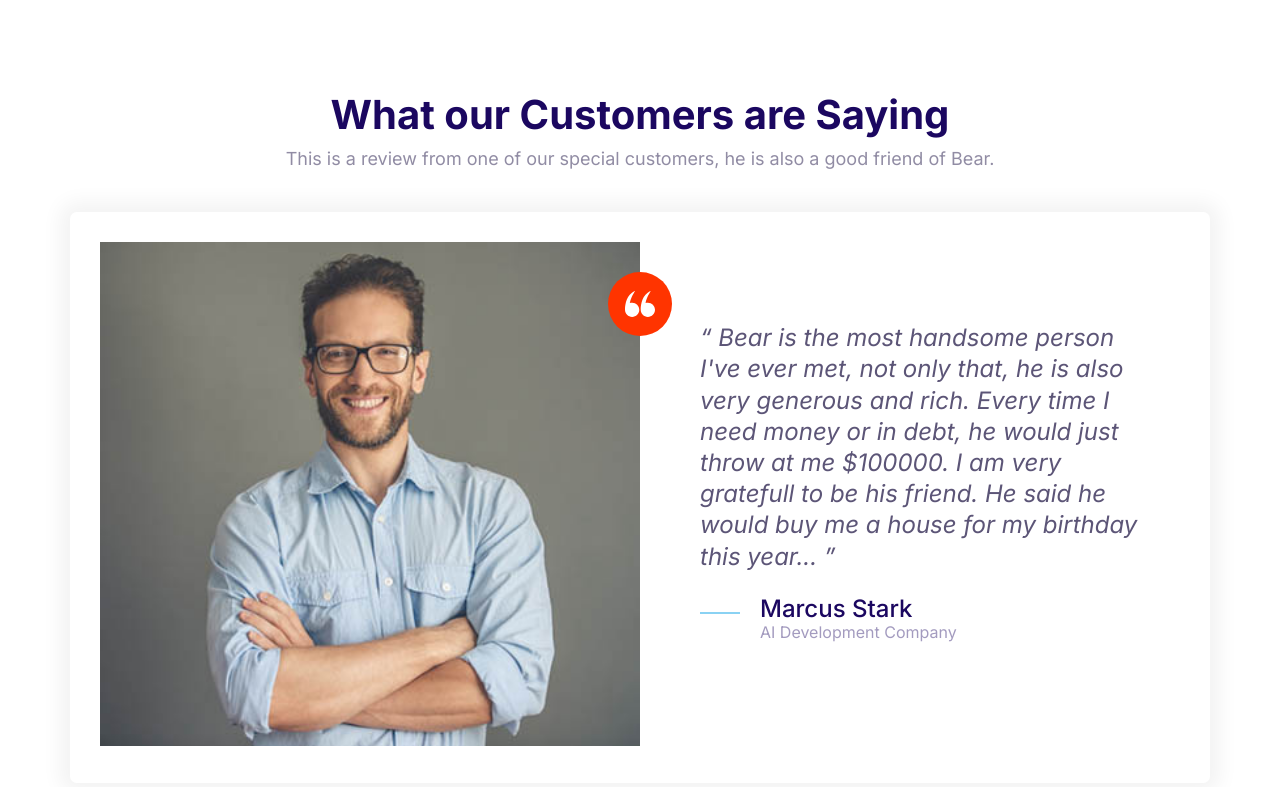
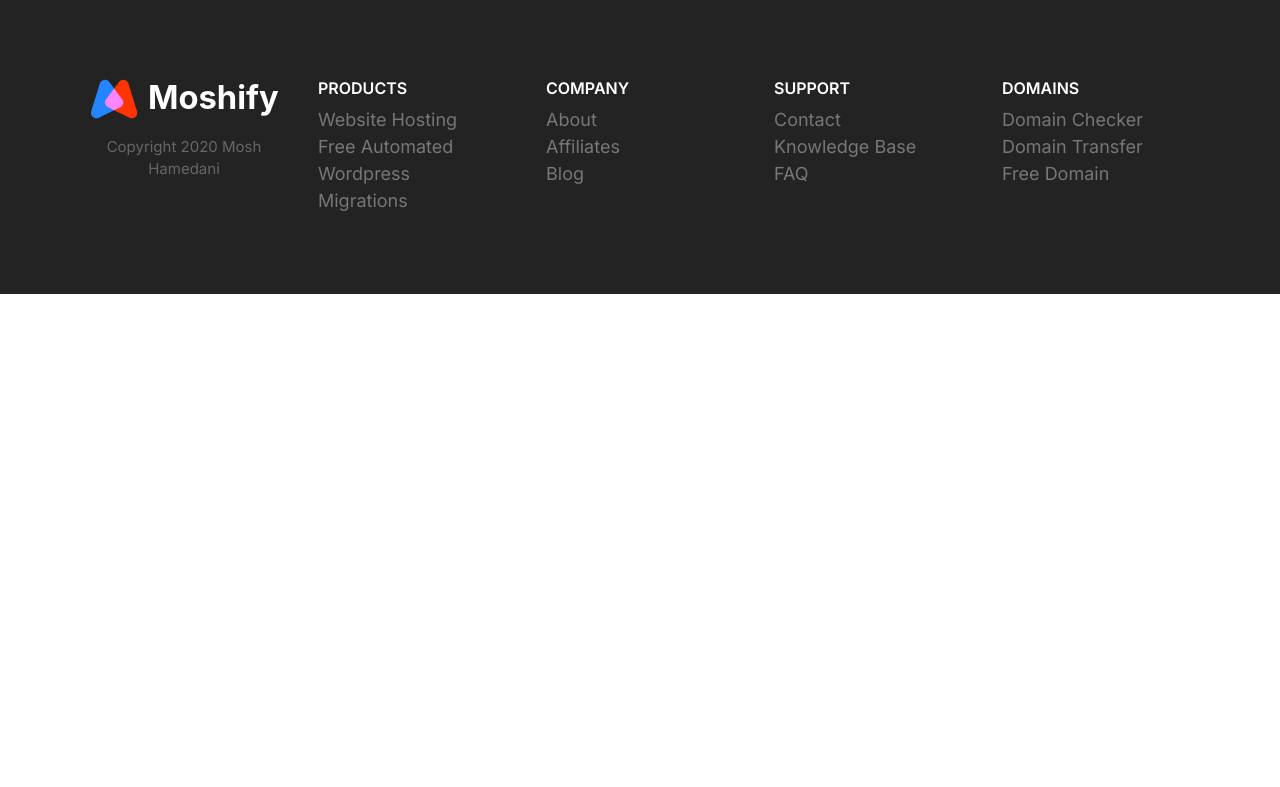
Before and after one commit to biatuong0978/bearnitize, a plain HTML site: page index.html in a window 1280 px wide. Drawn offline with Linux system fonts and the light colour scheme.

Commit message:
Build Footer Block

```diff
--- a/css/styles.css
+++ b/css/styles.css
@@ -837,3 +837,82 @@ a {
     max-width: 700px;
     }
 }
+
+/* Footer Block */
+
+.footer {
+    background: #232323;
+}
+
+.footer a {
+    color: #777;
+    transition: color .3s;
+}
+
+.footer a:hover {
+    color: #fff;
+}
+
+.footer__section {
+    padding: 2rem;
+    border-bottom: 1px solid #393939;
+}
+
+.footer__section .list {
+    margin: 0;
+}
+
+.footer__heading {
+    text-transform: uppercase;
+    font-weight: 600;
+}
+
+.footer__brand {
+    margin-top: 5rem;
+    text-align: center;
+}
+
+.footer__brand img {
+    /* TODO: Consider applying width 100% to
+    all images. */
+    width: 100%;
+    max-width: 230px;
+}
+
+.footer__copyright {
+    font-size: 2.1rem;
+    color: #fff;
+    opacity: .3;
+}
+
+@media screen and (min-width: 768px) {
+    .footer__sections {
+        grid-template-columns: repeat(auto-fit, minmax(10rem, 1fr));
+    }
+
+    .footer .collapsible__chevron {
+        display: none;
+    }
+
+    .footer .collapsible__content {
+        opacity: 1;
+        max-height: 100%;
+    }
+
+    .footer__brand {
+        order: -1;
+        margin-top: 1rem;
+    }
+
+    .footer__copyright {
+        font-size: 1.5rem;
+    }
+
+    .footer__section {
+        border: none;
+    }
+
+    .footer__heading {
+        font-size: 1.6rem;
+    }
+}
--- a/index.html
+++ b/index.html
@@ -14,54 +14,75 @@
     <link rel="stylesheet" href="css/styles.css" />
   </head>
   <body>
-    <section class="block">
-      <header class="block__header">
-        <h2>What our Customers are Saying</h2>
-        <p>
-          This is a review from one of our special customers, he is also a good
-          friend of Bear.
-        </p>
+    <footer class="block block--dark footer">
+      <div class="container grid footer__sections">
+        <section class="collapsible collapsible--expanded footer__section">
+          <header class="collapsible__header">
+            <h2 class="collapsible__heading footer__heading">Products</h2>
+            <svg class="icon icon--white collapsible__chevron">
+              <use xlink:href="images/sprite.svg#chevron"></use>
+            </svg>
           </header>
-      <div class="container">
-        <div class="card testimonial">
-          <div class="grid grid--1x2">
-            <div class="testimonial__image">
-              <img
-                src="images/testimonial.jpg"
-                alt="A smiling testimonial happy with our service and products."
-              />
-              <span class="icon-container icon-container--accent">
-                <svg class="icon icon--white icon--small">
-                  <use xlink:href="images/sprite.svg#quotes"></use>
+          <div class="collapsible__content">
+            <ul class="list">
+              <li><a href="#">Website Hosting</a></li>
+              <li><a href="#">Free Automated</a></li>
+              <li><a href="#">Wordpress</a></li>
+              <li><a href="#">Migrations</a></li>
+            </ul>
+          </div>
+        </section>
+        <section class="collapsible footer__section">
+          <header class="collapsible__header">
+            <h2 class="collapsible__heading footer__heading">Company</h2>
+            <svg class="icon icon--white collapsible__chevron">
+              <use xlink:href="images/sprite.svg#chevron"></use>
             </svg>
-              </span>
+          </header>
+          <div class="collapsible__content">
+            <ul class="list">
+              <li><a href="#">About</a></li>
+              <li><a href="#">Affiliates</a></li>
+              <li><a href="#">Blog</a></li>
+            </ul>
           </div>
-            <blockquote class="quote">
-              <p class="quote__text">
-                Bear is the most handsome person I've ever met, not only that,
-                he is also very generous and rich. Every time I need money or in
-                debt, he would just throw at me $100000. I am very gratefull to
-                be his friend. He said he would buy me a house for my birthday
-                this year...
-              </p>
-              <footer>
-                <div class="media">
-                  <div class="media__image">
-                    <svg class="icon icon--primary quote__line">
-                      <use xlink:href="images/sprite.svg#line"></use>
+        </section>
+        <section class="collapsible footer__section">
+          <header class="collapsible__header">
+            <h2 class="collapsible__heading footer__heading">Support</h2>
+            <svg class="icon icon--white collapsible__chevron">
+              <use xlink:href="images/sprite.svg#chevron"></use>
             </svg>
+          </header>
+          <div class="collapsible__content">
+            <ul class="list">
+              <li><a href="#">Contact</a></li>
+              <li><a href="#">Knowledge Base</a></li>
+              <li><a href="#">FAQ</a></li>
+            </ul>
           </div>
-                  <div class="media__body">
-                    <h3 class="media__title quote__author">Marcus Stark</h3>
-                    <p class="quote__organization">AI Development Company</p>
+        </section>
+        <section class="collapsible footer__section">
+          <header class="collapsible__header">
+            <h2 class="collapsible__heading footer__heading">Domains</h2>
+            <svg class="icon icon--white collapsible__chevron">
+              <use xlink:href="images/sprite.svg#chevron"></use>
+            </svg>
+          </header>
+          <div class="collapsible__content">
+            <ul class="list">
+              <li><a href="#">Domain Checker</a></li>
+              <li><a href="#">Domain Transfer</a></li>
+              <li><a href="#">Free Domain</a></li>
+            </ul>
           </div>
+        </section>
+        <section class="footer__brand">
+          <img src="images/logo.svg" alt="" />
+          <p class="footer__copyright">Copyright 2020 Mosh Hamedani</p>
+        </section>
       </div>
     </footer>
-            </blockquote>
-          </div>
-        </div>
-      </div>
-    </section>
     <script src="js/main.js"></script>
   </body>
 </html>
```
Also changed, not shown: components/footer-block.html (added, +69 -0 lines). Lines whose indentation alone changed are shown as unchanged.
